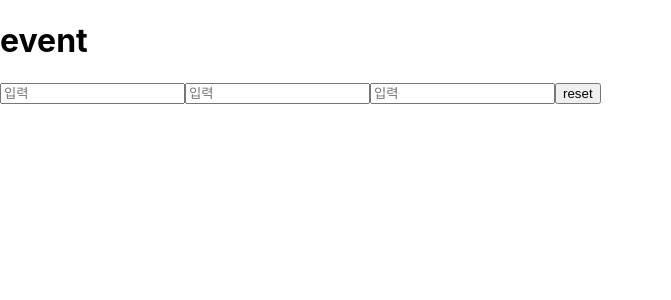
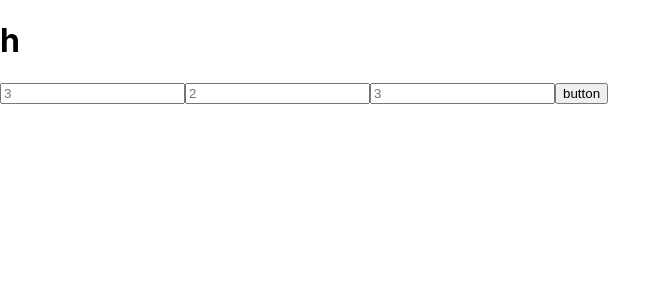
Before and after one commit to alswns6327/hello-react, a React (Create React App) app: page / in a window 1280 px wide. Shown: the top 300 px of the page, without its empty margins (0-671 px from the left). Built offline with nearby package versions, Linux system fonts and the light colour scheme.

Commit message:
event 등록

```diff
--- a/src/App.js
+++ b/src/App.js
@@ -4,6 +4,7 @@ import MyComponent from './MyComponent';
 import Counter from './Counter';
 import Say from './Say';
 import EventPractice from './EventPractice';
+import EventPracticeUseFunc from './EventPracticeUseFunc';
 
 function App() {
 
@@ -12,7 +13,8 @@ function App() {
       {/* <MyComponent name={'3'} favoriteNumber={2} a={'ttt'} b={{a : true}}>리액트</MyComponent>
       <Counter></Counter>
       <Say></Say> */}
-      <EventPractice></EventPractice>
+      {/* <EventPractice></EventPractice> */}
+      <EventPracticeUseFunc></EventPracticeUseFunc>
     </>
   );
 }
--- a/src/EventPractice.js
+++ b/src/EventPractice.js
@@ -17,8 +17,17 @@ class EventPractice extends Component {
     handleClick = () => {
         alert(this.state.message);
         this.setState({
-            message : ''
+            message : '1',
+            message2 : '2',
+            message3 : '3'
         })
+    }
+
+    handleKeyPress = (e) => {
+        console.log(e.key);
+        if(e.key === 'Enter'){
+            this.handleClick();
+        }
     }
 
     render() {
@@ -45,6 +54,7 @@ class EventPractice extends Component {
                     placeholder='입력'
                     value={this.state.message3}
                     onChange={this.handleChange}
+                    onKeyDown={this.handleKeyPress}
                 />
                 <button
                     onClick={this.handleClick}
--- /dev/null
+++ b/src/EventPracticeUseFunc.js
@@ -0,0 +1,73 @@
+import React, { useState } from 'react';
+
+const EventPracticeUseFunc = () => {
+
+    // const [message, setMessage] = useState('');
+    // const [message2, setMessage2] = useState('');
+    // const [message3, setMessage3] = useState('');
+
+    // const onChangeMessage = e => setMessage(e.target.value);
+    // const onChangeMessage2 = e => setMessage2(e.target.value);
+    // const onChangeMessage3 = e => setMessage3(e.target.value);
+
+    const [form, setForm] = useState({
+        message : '',
+        message2 : '',
+        message3 : ''
+    });
+
+    const onChangeMessage = e => {
+        const nextForm = {
+            ...form,
+            [e.target.name] : e.target.value
+        }
+        setForm(nextForm)
+    };
+
+    const onClick = () => {
+        alert('11');
+        setForm({
+            message : '1',
+            message2 : '2',
+            message3 : '3'
+        })
+    }
+
+    const onKeyDown = e => {
+        console.log(e.key);
+        if(e.key === 'Enter'){
+            onClick();
+        }
+    }
+
+    return (
+        <div>
+            <h1>h</h1>
+            <input
+                type='text'
+                name='message'
+                placeholder='3'
+                value={form.message}
+                onChange={onChangeMessage}
+            />
+            <input
+                type='text'
+                name='message2'
+                placeholder='2'
+                value={form.message2}
+                onChange={onChangeMessage}
+            />
+            <input
+                type='text'
+                name='message3'
+                placeholder='3'
+                value={form.message3}
+                onChange={onChangeMessage}
+                onKeyDown={onKeyDown}
+            />
+            <button onClick={onClick}>button</button>
+        </div>
+    );
+};
+
+export default EventPracticeUseFunc;
```
